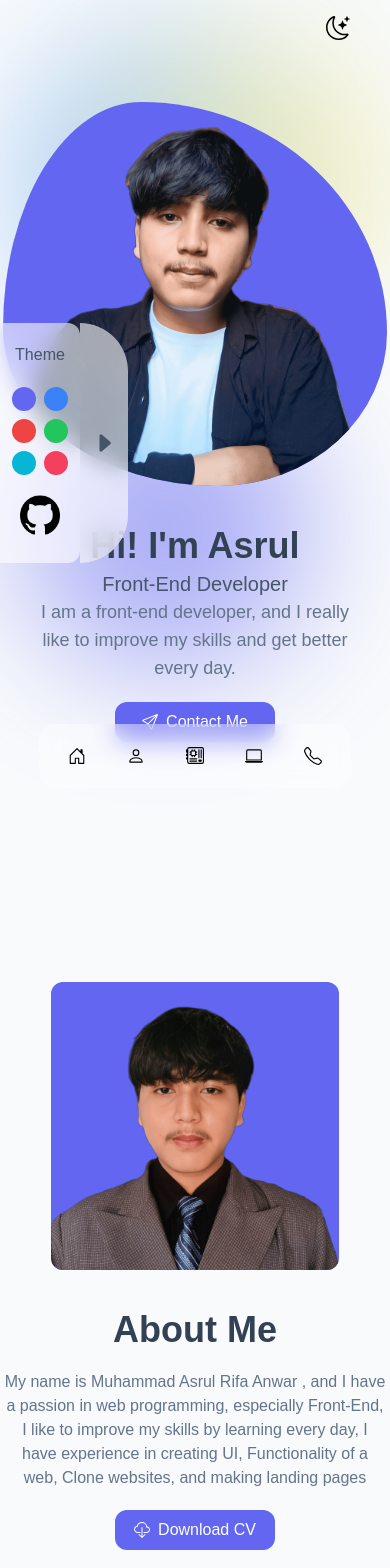
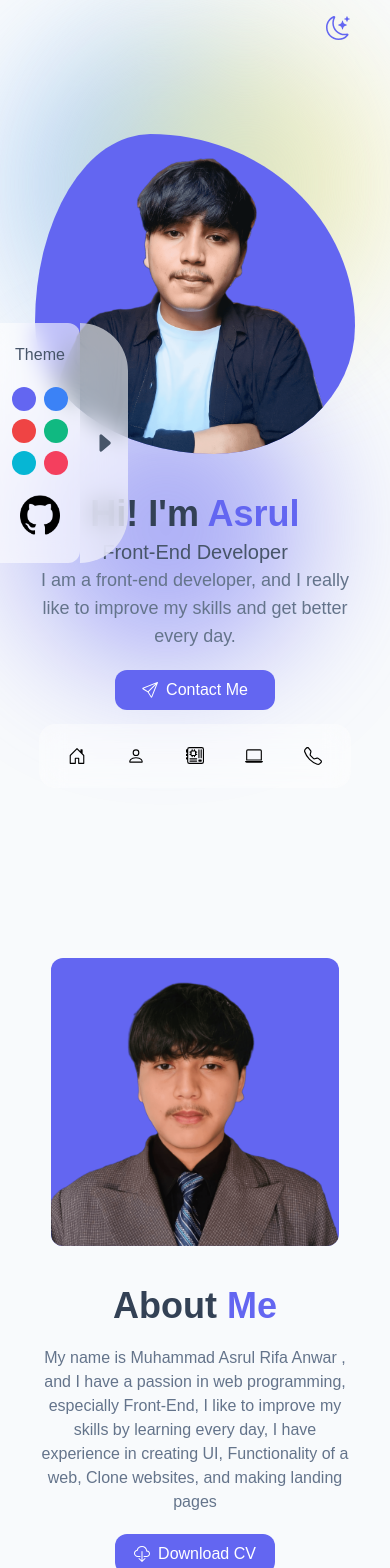
Before and after one commit to Lviathannn/my-portfolio, a React (Vite) app: page / in a window 390 px wide. Shown: the top 1568 px of the page. Built offline with nearby package versions, Linux system fonts and the light colour scheme.

Commit message:
Fix Theme Bugs

```diff
--- a/src/components/About.jsx
+++ b/src/components/About.jsx
@@ -1,9 +1,42 @@
-import React from "react";
+import React, { useMemo } from "react";
 import { CloudDownload } from "react-bootstrap-icons";
 import { useThemeContext } from "../context/ThemeContext";
 
 export default function About() {
    const { color } = useThemeContext();
+
+   const memoizedHoverColor = useMemo(
+      () =>
+         color == "indigo"
+            ? "hover:bg-indigo-600"
+            : color == "blue"
+            ? "hover:bg-blue-600"
+            : color == "red"
+            ? "hover:bg-red-600"
+            : color == "cyan"
+            ? "hover:bg-cyan-600"
+            : color == "emerald"
+            ? "hover:bg-emerald-600"
+            : "hover:bg-rose-600",
+      [color]
+   );
+
+   const memoizedColor = useMemo(
+      () =>
+         color == "indigo"
+            ? "text-indigo-500"
+            : color == "blue"
+            ? "text-blue-500"
+            : color == "red"
+            ? "text-red-500"
+            : color == "cyan"
+            ? "text-cyan-500"
+            : color == "emerald"
+            ? "text-emerald-500"
+            : "text-rose-500",
+      [color]
+   );
+
    return (
       <section className="relative" id="about">
          <div className="min-h-screen flex flex-col lg:flex-row justify-center items-center lg:gap-48 md:gap-5 md:mt-5">
@@ -14,9 +47,9 @@ export default function About() {
             </div>
             <div className="about__caption text-slate-700  mt-10 text-center md:text-left">
                <h1 className="font-bold text-4xl lg:text-5xl dark:text-slate-50">
-                  About <span className={`text-${color}-500`}>Me</span>
+                  About <span className={memoizedColor}>Me</span>
                </h1>
-               <p className="text- text-slate-500 w-96 mt-5 dark:text-slate-50">
+               <p className="text-slate-500 md:w-96 w-80 mt-5 dark:text-slate-50">
                   My name is Muhammad Asrul Rifa Anwar , and I have a passion in
                   web programming, especially Front-End, I like to improve my
                   skills by learning every day, I have experience in creating
@@ -26,7 +59,7 @@ export default function About() {
                <a
                   href="src/img/myCV.png"
                   download="Muhammad-Asrul-CV.png"
-                  className={`flex justify-center items-center gap-2 bg-${color}-500 w-40 py-2 text-center rounded-xl text-white mx-auto mt-5 md:mx-0 hover:bg-${color}-600 active:bg-${color}-800`}
+                  className={`flex justify-center items-center gap-2 bg-${color}-500 w-40 py-2 text-center rounded-xl text-white mx-auto mt-5 md:mx-0 ${memoizedHoverColor}`}
                >
                   <CloudDownload></CloudDownload> Download CV
                </a>
--- a/src/components/Contact.jsx
+++ b/src/components/Contact.jsx
@@ -1,20 +1,37 @@
-import React from "react";
+import React, { useMemo } from "react";
 import { GeoAlt, Envelope, Telephone, Send } from "react-bootstrap-icons";
 import { useThemeContext } from "../context/ThemeContext";
 
 export default function Contact() {
    const { color } = useThemeContext();
+
+   const memoizedColor = useMemo(
+      () =>
+         color == "indigo"
+            ? "text-indigo-500"
+            : color == "blue"
+            ? "text-blue-500"
+            : color == "red"
+            ? "text-red-500"
+            : color == "cyan"
+            ? "text-cyan-500"
+            : color == "emerald"
+            ? "text-emerald-500"
+            : "text-rose-500",
+      [color]
+   );
+
    return (
       <section className=" mt-20 mb-20 relative" id="contact">
          <h1 className="contact__caption font-bold md:text-4xl text-2xl text-center">
-            Contact <span className={`text-${color}-500`}>Me</span>
+            Contact <span className={memoizedColor}>Me</span>
          </h1>
          <div className="flex justify-center lg:flex-row gap-3 lg:gap-10 items-center flex-col mt-10">
             <div className=" contact__info flex flex-col justify-center items-center p-10 py-10 rounded-xl shadow-md w-11/12 sm:w-2/3 lg:w-2/6 lg:px-0 lg:py-10 overflow-hidden dark:bg-slate-700 bg-white">
                <div className="flex flex-col gap-5 justify-center">
                   <div className="flex gap-4">
                      <Telephone
-                        className={`md:text-4xl text-2xl text-${color}-500`}
+                        className={`md:text-4xl text-2xl ${memoizedColor}`}
                      ></Telephone>
                      <div className="flex flex-col">
                         <h1 className="md:text-lg font-medium text-slate-600 dark:text-slate-50 ">
@@ -27,7 +44,7 @@ export default function Contact() {
                   </div>
                   <div className="flex gap-4">
                      <Envelope
-                        className={`md:text-4xl text-2xl text-${color}-500`}
+                        className={`md:text-4xl text-2xl ${memoizedColor}`}
                      ></Envelope>
                      <div className="flex flex-col">
                         <h1 className="md:text-lg font-medium text-slate-600 dark:text-slate-50">
@@ -40,7 +57,7 @@ export default function Contact() {
                   </div>
                   <div className="flex gap-4">
                      <GeoAlt
-                        className={`md:text-4xl text-2xl text-${color}-500`}
+                        className={`md:text-4xl text-2xl ${memoizedColor}`}
                      ></GeoAlt>
                      <div className="flex flex-col">
                         <h1 className="md:text-lg font-medium text-slate-600 dark:text-slate-50">
--- a/src/components/Home.jsx
+++ b/src/components/Home.jsx
@@ -1,15 +1,48 @@
-import React from "react";
+import React, { useMemo } from "react";
 import { Link } from "react-scroll";
 import { Send, ArrowDownCircleFill } from "react-bootstrap-icons";
 import { useThemeContext } from "../context/ThemeContext";
 
 export default function Home() {
    const { color } = useThemeContext();
+
+   const memoizedHoverColor = useMemo(
+      () =>
+         color == "indigo"
+            ? "hover:bg-indigo-600"
+            : color == "blue"
+            ? "hover:bg-blue-600"
+            : color == "red"
+            ? "hover:bg-red-600"
+            : color == "cyan"
+            ? "hover:bg-cyan-600"
+            : color == "emerald"
+            ? "hover:bg-emerald-600"
+            : "hover:bg-rose-600",
+      [color]
+   );
+
+   const memoizedColor = useMemo(
+      () =>
+         color == "indigo"
+            ? "text-indigo-500"
+            : color == "blue"
+            ? "text-blue-500"
+            : color == "red"
+            ? "text-red-500"
+            : color == "cyan"
+            ? "text-cyan-500"
+            : color == "emerald"
+            ? "text-emerald-500"
+            : "text-rose-500",
+      [color]
+   );
+
    return (
       <section className="relative" id="home">
          <div className="h-screen flex flex-col lg:flex-row-reverse justify-center items-center lg:gap-48 md:gap-5 relative z-50">
             <div
-               className={`home__image bg-${color}-500 blob overflow-hidden w-96 h-96 lg:w-[450px] lg:h-[450px] opacity-100`}
+               className={`home__image bg-${color}-500 blob overflow-hidden w-80 h-80 lg:w-[450px] lg:h-[450px] opacity-100`}
             >
                <img
                   src="/img/profile.png"
@@ -19,7 +52,7 @@ export default function Home() {
             </div>
             <div className="home__caption text-slate-700  mt-10 md:mt-0 text-center md:text-left">
                <h1 className="font-bold text-4xl lg:text-6xl dark:text-slate-50">
-                  Hi! I'm <span className={`text-${color}-500`}>Asrul</span>
+                  Hi! I'm <span className={memoizedColor}>Asrul</span>
                </h1>
                <h6 className="text-xl text-slate-600 font-normal mt-1 dark:text-slate-400">
                   Front-End Developer
@@ -32,7 +65,7 @@ export default function Home() {
                   href="mailto:muhammad.asrul.rifa@gmail.com"
                   target="_blank"
                   rel="noreferrer"
-                  className={`bg-${color}-500 py-2 w-40 rounded-xl text-white mx-auto mt-5 md:mx-0 hover:bg-${color}-600 active:bg-${color}-800 text-center cursor-pointer flex justify-center items-center gap-2`}
+                  className={`bg-${color}-500 py-2 w-40 rounded-xl text-white mx-auto mt-5 md:mx-0 ${memoizedHoverColor} text-center cursor-pointer flex justify-center items-center gap-2`}
                >
                   <Send></Send> <p>Contact Me</p>
                </a>
--- a/src/components/NavBar.jsx
+++ b/src/components/NavBar.jsx
@@ -1,4 +1,4 @@
-import React, { useState, useEffect } from "react";
+import React, { useState, useEffect, useMemo } from "react";
 import { Link } from "react-scroll";
 import {
    Telephone,
@@ -12,6 +12,7 @@ import { useThemeContext } from "../context/ThemeContext";
 export default function Nav() {
    const [screenSize, setScreenSize] = useState(window.innerWidth);
    const { color } = useThemeContext();
+
    useEffect(() => {
       const handleResize = () => {
          setScreenSize(window.innerWidth);
@@ -22,18 +23,51 @@ export default function Nav() {
          window.removeEventListener("resize", handleResize);
       };
    }, []);
+
+   const memoizedColor = useMemo(
+      () =>
+         color == "indigo"
+            ? "text-indigo-500"
+            : color == "blue"
+            ? "text-blue-500"
+            : color == "red"
+            ? "text-red-500"
+            : color == "cyan"
+            ? "text-cyan-500"
+            : color == "emerald"
+            ? "text-emerald-500"
+            : "text-rose-500",
+      [color]
+   );
+
+   const memoizedHoverColor = useMemo(
+      () =>
+         color == "indigo"
+            ? "hover:text-indigo-500"
+            : color == "blue"
+            ? "hover:text-blue-500"
+            : color == "red"
+            ? "hover:text-red-500"
+            : color == "cyan"
+            ? "hover:text-cyan-500"
+            : color == "emerald"
+            ? "hover:text-emerald-500"
+            : "hover:text-rose-500",
+      [color]
+   );
+
    return screenSize >= 1024 ? (
-      <nav className="h-16 bg-white/50 dark:bg-slate-800/50 backdrop-blur-lg sm:px-28  justify-center fixed top-0 min-w-full flex z-[100]">
+      <nav className="h-14 bg-white/50 dark:bg-slate-800/50 backdrop-blur-lg sm:px-28  justify-center fixed top-0 min-w-full flex z-[100]">
          <div className="container my-auto hidden sm:block">
-            <h1 className={`text-lg font-semibold text-${color}-500 my-auto`}>
+            <h1 className={`text-base font-semibold ${memoizedColor} my-auto`}>
                Muhammad Asrul
             </h1>
          </div>
          <div className="nav__menu container flex justify-center sm:justify-end my-auto text-slate-500 dark:text-slate-50">
             <Link
-               activeClass={`px-3 cursor-pointer text-${color}-500`}
+               activeClass={`px-3 cursor-pointer ${memoizedColor}`}
                to="home"
-               className={`px-3 cursor-pointer text-${color}-500`}
+               className={`px-3 cursor-pointer ${memoizedHoverColor}`}
                spy={true}
                smooth={true}
                offset={50}
@@ -42,9 +76,9 @@ export default function Nav() {
                Home
             </Link>
             <Link
-               activeClass={`px-3 cursor-pointer text-${color}-500`}
+               activeClass={`px-3 cursor-pointer ${memoizedColor}`}
                to="about"
-               className={`px-3 cursor-pointer text-${color}-500`}
+               className={`px-3 cursor-pointer ${memoizedHoverColor}`}
                spy={true}
                smooth={true}
                offset={50}
@@ -53,9 +87,9 @@ export default function Nav() {
                About
             </Link>
             <Link
-               activeClass={`px-3 cursor-pointer text-${color}-500`}
+               activeClass={`px-3 cursor-pointer ${memoizedColor}`}
                to="skill"
-               className={`px-3 cursor-pointer text-${color}-500`}
+               className={`px-3 cursor-pointer ${memoizedHoverColor}`}
                spy={true}
                smooth={true}
                offset={50}
@@ -64,9 +98,9 @@ export default function Nav() {
                Skill
             </Link>
             <Link
-               activeClass={`px-3 cursor-pointer text-${color}-500`}
+               activeClass={`px-3 cursor-pointer ${memoizedColor}`}
                to="portfolio"
-               className={`px-3 cursor-pointer text-${color}-500`}
+               className={`px-3 cursor-pointer ${memoizedHoverColor}`}
                spy={true}
                smooth={true}
                offset={50}
@@ -75,9 +109,9 @@ export default function Nav() {
                Portfolio
             </Link>
             <Link
-               activeClass={`px-3 cursor-pointer text-${color}-500`}
+               activeClass={`px-3 cursor-pointer ${memoizedColor}`}
                to="contact"
-               className={`px-3 cursor-pointer text-${color}-500`}
+               className={`px-3 cursor-pointer ${memoizedHoverColor}`}
                spy={true}
                smooth={true}
                offset={50}
@@ -90,9 +124,9 @@ export default function Nav() {
    ) : (
       <nav className="nav__mobile bg-white/40 backdrop-blur-md w-4/5 h-16 fixed bottom-6 left-1/2 -translate-y-1/2 -translate-x-1/2 rounded-2xl  flex justify-evenly my-auto items-center text-lg z-[100] dark:bg-slate-900/50 dark:text-slate-50">
          <Link
-            activeClass={`px-3 cursor-pointer text-${color}-500`}
+            activeClass={`px-3 cursor-pointer ${memoizedColor}`}
             to="home"
-            className={`px-3 cursor-pointer hover:text-${color}-500`}
+            className={`px-3 cursor-pointer hover:${memoizedColor}`}
             spy={true}
             smooth={true}
             offset={50}
@@ -101,9 +135,9 @@ export default function Nav() {
             <HouseDoor></HouseDoor>
          </Link>
          <Link
-            activeClass={`px-3 cursor-pointer text-${color}-500`}
+            activeClass={`px-3 cursor-pointer ${memoizedColor}`}
             to="about"
-            className={`px-3 cursor-pointer hover:text-${color}-500`}
+            className={`px-3 cursor-pointer hover:${memoizedColor}`}
             spy={true}
             smooth={true}
             offset={50}
@@ -112,9 +146,9 @@ export default function Nav() {
             <Person></Person>
          </Link>
          <Link
-            activeClass={`px-3 cursor-pointer text-${color}-500`}
+            activeClass={`px-3 cursor-pointer ${memoizedColor}`}
             to="skill"
-            className={`px-3 cursor-pointer hover:text-${color}-500`}
+            className={`px-3 cursor-pointer hover:${memoizedColor}`}
             spy={true}
             smooth={true}
             offset={50}
@@ -123,9 +157,9 @@ export default function Nav() {
             <Motherboard></Motherboard>
          </Link>
          <Link
-            activeClass={`px-3 cursor-pointer text-${color}-500`}
+            activeClass={`px-3 cursor-pointer ${memoizedColor}`}
             to="portfolio"
-            className={`px-3 cursor-pointer hover:text-${color}-500`}
+            className={`px-3 cursor-pointer hover:${memoizedColor}`}
             spy={true}
             smooth={true}
             offset={50}
@@ -134,9 +168,9 @@ export default function Nav() {
             <Laptop></Laptop>
          </Link>
          <Link
-            activeClass={`px-3 cursor-pointer text-${color}-500`}
+            activeClass={`px-3 cursor-pointer ${memoizedColor}`}
             to="contact"
-            className={`px-3 cursor-pointer hover:text-${color}-500`}
+            className={`px-3 cursor-pointer hover:${memoizedColor}`}
             spy={true}
             smooth={true}
             offset={50}
--- a/src/components/Portfolio.jsx
+++ b/src/components/Portfolio.jsx
@@ -1,15 +1,30 @@
-import React from "react";
+import React, { useMemo } from "react";
 import { portfolioData } from "../data/dummy";
 import SwiperList from "./SwiperList";
 import { useThemeContext } from "../context/ThemeContext";
 
 export default function Portfolio() {
    const { color } = useThemeContext();
+   const memoizedColor = useMemo(
+      () =>
+         color == "indigo"
+            ? "text-indigo-500"
+            : color == "blue"
+            ? "text-blue-500"
+            : color == "red"
+            ? "text-red-500"
+            : color == "cyan"
+            ? "text-cyan-500"
+            : color == "emerald"
+            ? "text-emerald-500"
+            : "text-rose-500",
+      [color]
+   );
 
    return (
       <section className="mt-20 relative " id="portfolio">
          <h1 className="portfolio__caption font-bold text-4xl lg:text-5xl text-slate-700 text-center dark:text-slate-50">
-            My <span className={`text-${color}-500`}>Portfolio</span>
+            My <span className={memoizedColor}>Portfolio</span>
          </h1>
          <div className="portfolio__card swiper mySwiper mt-10">
             <div className="swiper-wrapper">
--- a/src/components/Skill.jsx
+++ b/src/components/Skill.jsx
@@ -1,17 +1,32 @@
-import React from "react";
+import React, { useMemo } from "react";
 import { useThemeContext } from "../context/ThemeContext";
 import { frontEndData, toolsData } from "../data/dummy";
 import CardList from "./CardList";
 
 export default function Skill() {
    const { color } = useThemeContext();
+   const memoizedColor = useMemo(
+      () =>
+         color == "indigo"
+            ? "text-indigo-500"
+            : color == "blue"
+            ? "text-blue-500"
+            : color == "red"
+            ? "text-red-500"
+            : color == "cyan"
+            ? "text-cyan-500"
+            : color == "emerald"
+            ? "text-emerald-500"
+            : "text-rose-500",
+      [color]
+   );
 
    return (
       <section className="relative" id="skill">
          <div className="min-h-screen lg:p-32 p-5 mt-10 lg:-mt-20">
             <div className="skill__caption">
                <h1 className="font-bold text-4xl lg:text-5xl text-slate-700 text-center dark:text-slate-50">
-                  My <span className={`text-${color}-500`}>Skill</span>
+                  My <span className={memoizedColor}>Skill</span>
                </h1>
                <h2 className="text-center mt-10 text-lg text-slate-500 font-normal dark:text-slate-400">
                   Front-End
--- a/src/pages/Footer.jsx
+++ b/src/pages/Footer.jsx
@@ -1,16 +1,31 @@
-import React from "react";
+import React, { useMemo } from "react";
 import { Linkedin, Youtube, Github, Instagram } from "react-bootstrap-icons";
 import { Link } from "react-scroll";
 import { useThemeContext } from "../context/ThemeContext";
 export default function Footer() {
    const { color } = useThemeContext();
+   const memoizedColor = useMemo(
+      () =>
+         color == "indigo"
+            ? "text-indigo-500"
+            : color == "blue"
+            ? "text-blue-500"
+            : color == "red"
+            ? "text-red-500"
+            : color == "cyan"
+            ? "text-cyan-500"
+            : color == "emerald"
+            ? "text-emerald-500"
+            : "text-rose-500",
+      [color]
+   );
 
    return (
       <footer className="px-7 pb-36 pt-10 lg:pb-14 dark:bg-slate-800">
          <section className="flex flex-col gap-7 sm:flex-row justify-center sm:justify-evenly md:w-4/5 mx-auto">
             <div className="footer__bio flex flex-col gap-2">
                <h1
-                  className={`text-${color}-500 font-medium md:font-semibold md:text-xl`}
+                  className={`${memoizedColor} font-medium md:font-semibold md:text-xl`}
                >
                   Muhammad Asrul
                </h1>
--- a/src/pages/Main.jsx
+++ b/src/pages/Main.jsx
@@ -75,9 +75,9 @@ export default function Main() {
                      }}
                   ></button>
                   <button
-                     className="w-6 h-6 bg-green-500 rounded-full"
+                     className="w-6 h-6 bg-emerald-500 rounded-full"
                      onClick={() => {
-                        setColor("green");
+                        setColor("emerald");
                      }}
                   ></button>
                   <button
```
Also changed, not shown: src/context/ThemeContext.jsx (+1 -18 lines).
